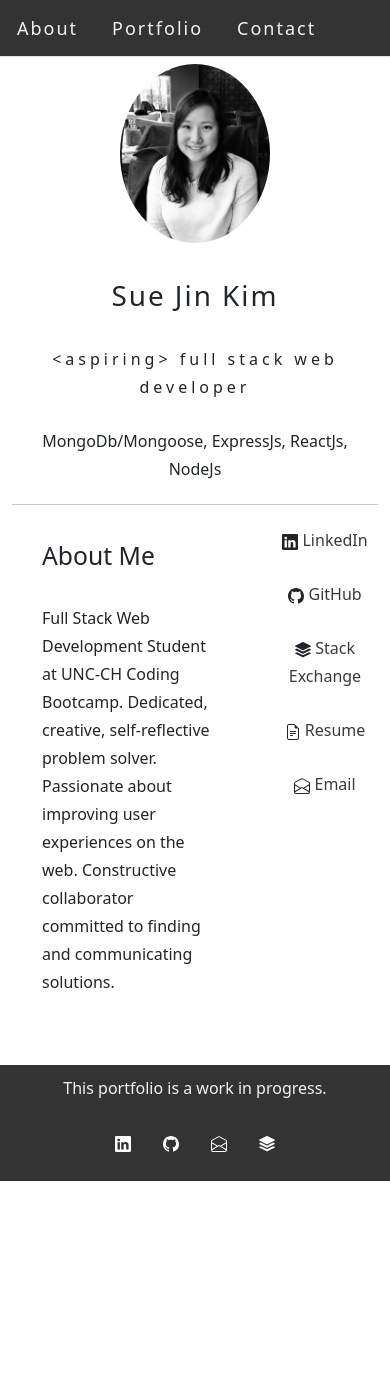
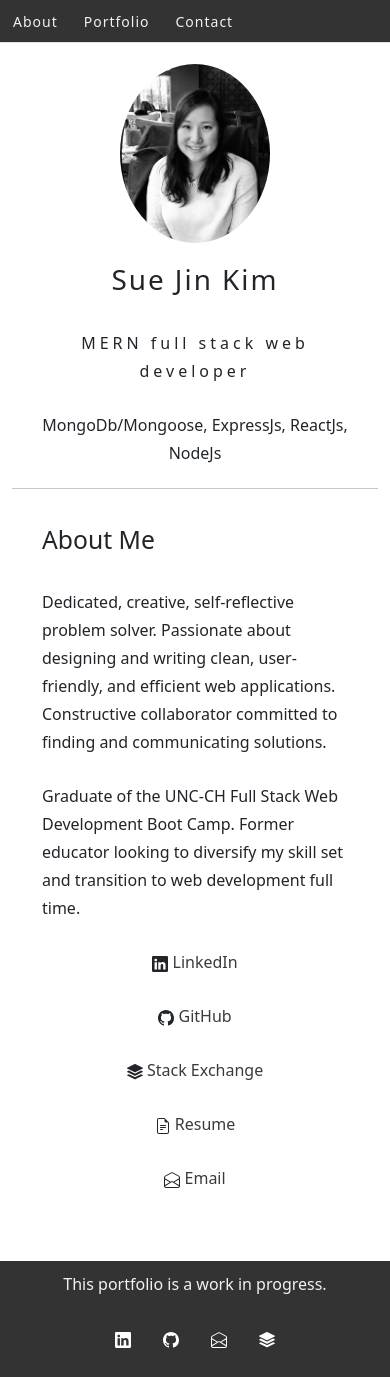
Before and after one commit to suejinkim20/react-portfolio, a React (Create React App) app: page / in a window 390 px wide. Before the commit the page ends 1181 px from the top, so only its background shows below. Built offline with nearby package versions, Linux system fonts and the light colour scheme.

Commit message:
pages now mobile responsive

```diff
--- a/src/App.css
+++ b/src/App.css
@@ -75,16 +75,10 @@ h3 {
 }
 
 
-/* add container width to about me*/
-.about-me {
-  max-width: 700px;
-  margin: auto;
-  margin-top: 40px;
-}
-
 /* Style about me so that about me and contact are side-by-side*/
-.about-me-section {
+#about-me-container {
   display: flex;
+  max-width: 1000px;
 }
 
 .about-me-text h2 {
@@ -96,6 +90,7 @@ h3 {
   padding: 0px 25px;
   text-align: left;
 }
+
 .contact-links {
   text-decoration: none;
   color: rgb(58, 58, 58)
@@ -143,3 +138,43 @@ footer {
   width: 100%;
   z-index: 2;
 }
+
+@media screen and (max-width: 550px) {
+    #about-me-container {
+        display: flex;
+        flex-wrap: wrap;
+        margin: auto;
+        justify-content: center;
+        align-items: stretch;
+    }
+    .topnav a {
+        padding: 10px 12px;
+        font-size: 14px;
+        letter-spacing: 1px;
+    }
+    .portfolio-cards > article {
+        flex-wrap: wrap;
+        width: 100%;
+    }
+}
+
+@media screen and (max-width: 600px) {
+  .topnav a:not(:first-child) {display: none;}
+  .topnav a.icon {
+    float: right;
+    display: block;
+  }
+}
+@media screen and (max-width: 600px) {
+  .topnav.responsive {position: relative;}
+  .topnav.responsive a.icon {
+    position: absolute;
+    right: 0;
+    top: 0;
+  }
+  .topnav.responsive a {
+    float: none;
+    display: block;
+    text-align: left;
+  }
+}
--- a/src/components/LargeProject.js
+++ b/src/components/LargeProject.js
@@ -8,7 +8,7 @@ export default function LargeProject({largeProjects}) {
     return (
         <Row className='m-2 justify-content-center'>
             {largeProjects.map((project) => (
-                <Card className="card m-4 col-5">
+                <Card className="card m-4 col-lg-5 col-sm-12">
                     <Card.Img src={project.image} variant="top" alt={project.title} />
                     <Card.Body>
                         <h5 className="card-title">{project.title}</h5>
--- a/src/components/SmallProject.js
+++ b/src/components/SmallProject.js
@@ -7,7 +7,7 @@ export default function SmallProject({smallProjects}) {
     return (
       <Row className='m-1 justify-content-center'>
           {smallProjects.map((project) => (
-                <Card className="card m-3 col-3">
+                <Card className="card m-3 col-lg-3 col-sm-12">
                     <Card.Img src={project.image} variant="top" alt={project.title} />
                     <Card.Body>
                         <h5 className="card-title">{project.title}</h5>
--- a/src/index.css
+++ b/src/index.css
@@ -3,9 +3,7 @@ html {
 }
 body {
   margin: 0;
-  font-family: -apple-system, BlinkMacSystemFont, 'Segoe UI', 'Roboto', 'Oxygen',
-    'Ubuntu', 'Cantarell', 'Fira Sans', 'Droid Sans', 'Helvetica Neue',
-    sans-serif;
+  font-family:'Trebuchet MS', 'Lucida Sans', Arial, sans-serif;
   -webkit-font-smoothing: antialiased;
   -moz-osx-font-smoothing: grayscale;
   box-sizing: border-box;
--- a/src/index.js
+++ b/src/index.js
@@ -2,7 +2,6 @@ import React from 'react';
 import ReactDOM from 'react-dom';
 import './index.css';
 import App from './App';
-import reportWebVitals from './reportWebVitals';
 import './App.css'
 import 'bootstrap/dist/css/bootstrap.min.css';
 
@@ -13,8 +12,3 @@ ReactDOM.render(
   </React.StrictMode>,
   document.getElementById('root')
 );
-
-// If you want to start measuring performance in your app, pass a function
-// to log results (for example: reportWebVitals(console.log))
-// or send to an analytics endpoint. Learn more: https://bit.ly/CRA-vitals
-reportWebVitals();
--- a/src/pages/About.js
+++ b/src/pages/About.js
@@ -8,44 +8,45 @@ import suejinKim from '../images/suejinkimPhoto.jpg'
 
 export default function About() {
     return (
-        <Container className="about-me mt-5 text-center" id="about-me">
-            <article className="about-me-photo m-3 mt-4">
-                    <Image src={suejinKim} width="150px" roundedCircle/>
-                </article>
+        <Container className="mt-5 justify-content-center">
+            <div className="m-3 mt-4 text-center">
+                <Image src={suejinKim} width="150px" roundedCircle/>
                 <h1>Sue Jin Kim</h1>
-                <p className="subheader">{"<"}aspiring{">"} full stack web developer</p>
+                <p className="subheader">MERN full stack web developer</p>
                 <p>MongoDb/Mongoose, ExpressJs, ReactJs, NodeJs</p>
-                <hr />
-            <Row className='mb-5'>
-                <div className="about-me-section col-8">
+            </div>
+            <hr />
+            <Row className='mb-5' id='about-me-container justify-content-center'>
+                <div className="col-lg-7 col-sm-12">
                     <article className="about-me-text">
                         <h2>About Me</h2>
-                        <p>Full Stack Web Development Student at UNC-CH Coding Bootcamp. Dedicated, creative, self-reflective problem solver. Passionate about improving user experiences on the web. Constructive collaborator committed to finding and communicating solutions.</p>
+                        <p>Dedicated, creative, self-reflective problem solver. Passionate about designing and writing clean, user-friendly, and efficient web applications. Constructive collaborator committed to finding and communicating solutions.</p>
+                        <p>Graduate of the UNC-CH Full Stack Web Development Boot Camp. Former educator looking to diversify my skill set and transition to web development full time.</p>
                     </article>
 
                 </div>
-                <article className="contact-me col-4">
+                <div className="contact-me col-lg-4 col-sm-12 text-center">
                     <p>
                         <Linkedin />
-                        <a href="https://www.linkedin.com/in/suejin-kim-aa60571bb" className="contact-links"><i class="fab fa-linkedin"></i> LinkedIn</a>
+                        <a href="https://www.linkedin.com/in/suejin-kim-aa60571bb" className="contact-links"> LinkedIn</a>
                     </p>
                     <p>
                         <Github />
-                        <a href="https://github.com/suejinkim20" className="contact-links"><i class="fab fa-github-square"></i> GitHub</a>
+                        <a href="https://github.com/suejinkim20" className="contact-links"> GitHub</a>
                     </p>
                     <p>
                         <Stack />
-                        <a href="https://stackexchange.com/users/22248515/suejin-kim" className="contact-links"><i class="fab fa-github-square"></i> Stack Exchange</a>
+                        <a href="https://stackexchange.com/users/22248515/suejin-kim" className="contact-links"> Stack Exchange</a>
                     </p>
                     <p>
-                        < FileEarmarkText />
+                        <FileEarmarkText />
                         <a href="https://docs.google.com/document/d/1dTTjjlqiw5mumTfnTBpw4k-b-i-I9mNS-mTOpMu8JAA/edit?usp=sharing" className="contact-links"> Resume</a>
                     </p>
                     <p>
-                        < EnvelopeOpen />
+                        <EnvelopeOpen />
                         <a href="mailto:kim.suejin.20@gmail.com" className="contact-links"> Email</a>
                     </p>
-                </article>
+                </div>
             </Row>
         </Container>
     )
--- a/src/pages/Contact.js
+++ b/src/pages/Contact.js
@@ -10,7 +10,7 @@ export default function Contact() {
         <div className="mt-5 mx-5 mb-3">
             {/* <h2>Contact</h2> */}
             <Row>
-                <div className="col-8">
+                <div className="col-lg-8 col-sm-12">
                     <h2>Hi, there!</h2>
                     <p>Let's get in touch.</p>
                     <p>Note: this form is not yet fully functional. Please email me directly at kim.suejin.20@gmail.com with any questions or inquiries.</p>
@@ -18,7 +18,7 @@ export default function Contact() {
                     {/* <Link href="mailto:kim.suejin.20@gmail.com"></Link> */}
                 </div>
 
-                <article className="col-4 contact-me text-center d-flex flex-column align-items-center">
+                <article className="col-lg-4 col-sm-12 contact-me text-center d-flex flex-column align-items-center">
                     <br></br>
                     <br></br>
                     <br></br>
--- a/src/reportWebVitals.js
+++ /dev/null
@@ -1,13 +0,0 @@
-const reportWebVitals = onPerfEntry => {
-  if (onPerfEntry && onPerfEntry instanceof Function) {
-    import('web-vitals').then(({ getCLS, getFID, getFCP, getLCP, getTTFB }) => {
-      getCLS(onPerfEntry);
-      getFID(onPerfEntry);
-      getFCP(onPerfEntry);
-      getLCP(onPerfEntry);
-      getTTFB(onPerfEntry);
-    });
-  }
-};
-
-export default reportWebVitals;
```
Also changed, not shown: src/setupTests.js (deleted, +0 -5 lines), 2 other files (tests, documents, lock files or other folders).
